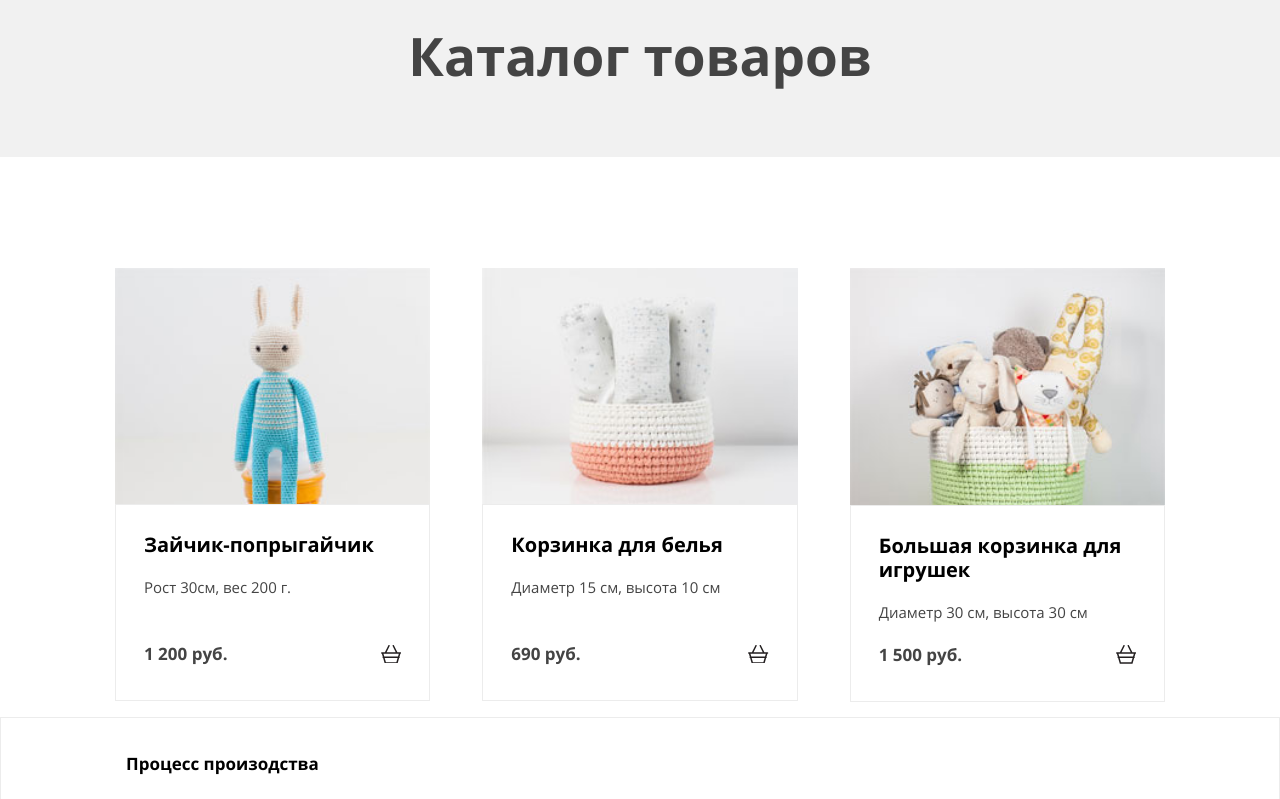
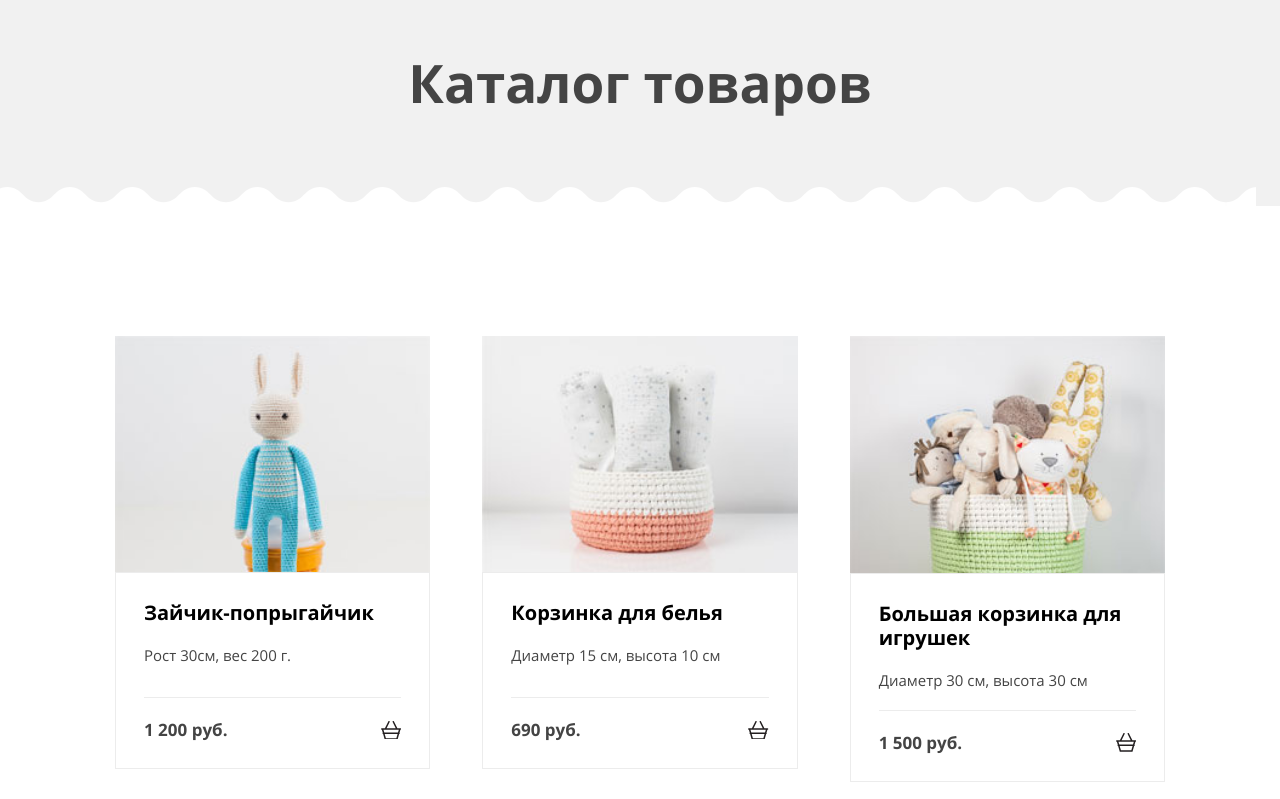
Before and after one commit to miumio/1458863-mishka-20, a plain HTML site: page source/catalog.html in a window 1280 px wide. Shown: the part 134-933 px from the top of the page. Drawn offline with nearby package versions, Linux system fonts and the light colour scheme; files that its build step writes are made by us from their sources.

Commit message:
ADD decorative elements in catalog

```diff
--- a/source/less/blocks/catalog.less
+++ b/source/less/blocks/catalog.less
@@ -4,6 +4,7 @@
 
 .catalog__title {
   .font(27px; 30px; 700);
+  position: relative;
   margin: 0;
   padding: 73px 18px;
   display: block;
@@ -12,10 +13,29 @@
 
   @media (min-width: @tablet-width) {
     .font(43px; 50px; 700);
+    padding: 100px 0 75px;
+
+    &::after {
+      position: absolute;
+      bottom: -12px;
+      left: -11px;
+      content: "";
+      width: 100%;
+      height: 24px;
+      background-image: url("../img/bg-zigzag-fill.svg");
+      background-size: 770px;
+
+      @media (min-width: @desktop-width) {
+        bottom: -5px;
+        left: -24px;
+        background-size: 1250px;
+      }
+    }
   }
 
   @media (min-width: @desktop-width) {
-    .font(53px; 57px; 700)
+    .font(53px; 57px; 700);
+    padding-bottom: 95px;
   }
 }
 
@@ -26,12 +46,13 @@
 
   @media (min-width: @tablet-width) {
     margin-top: 67px;
+    margin-top: 80px;
   }
 
   @media (min-width: @desktop-width) {
+    margin-top: 130px;
     display: grid;
     grid-template-columns: 1fr 1fr 1fr;
     grid-gap: 52px;
-    margin-top: 111px;
   }
 }
--- a/source/less/blocks/product-card.less
+++ b/source/less/blocks/product-card.less
@@ -1,4 +1,6 @@
 .product-card {
+  margin-bottom: 30px;
+
   @media (min-width: @tablet-width) and (max-width: @desktop-width) {
     display: flex;
     width: 100%;
@@ -21,8 +23,10 @@
   display: flex;
   flex-direction: column;
   margin: 0;
-  padding: 28px;
+  padding: 28px 28px 20px;
+  min-height: 179px;
   border: 1px solid #ececec;
+  box-sizing: border-box;
 
   a {
     text-decoration: none;
@@ -51,6 +55,7 @@
 
 .product-card__price {
   .font(15px; 24px; 700);
+  margin: 0;
 
   @media (min-width: @tablet-width) {
     font-size: 17px;
@@ -60,11 +65,14 @@
 .product-card__description {
   @media (max-width: @mobile-width) {
     font-size: 13px;
+    margin: 5px 0 20px 0;
   }
 }
 
 .product-card__inner {
   margin-top: auto;
+  padding-top: 20px;
   display: flex;
   justify-content: space-between;
+  border-top: 1px solid #ececec;
 }
```
